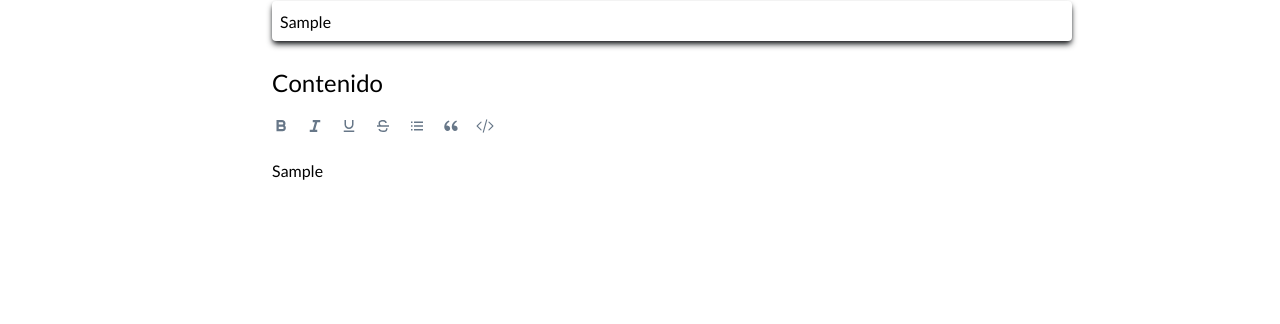
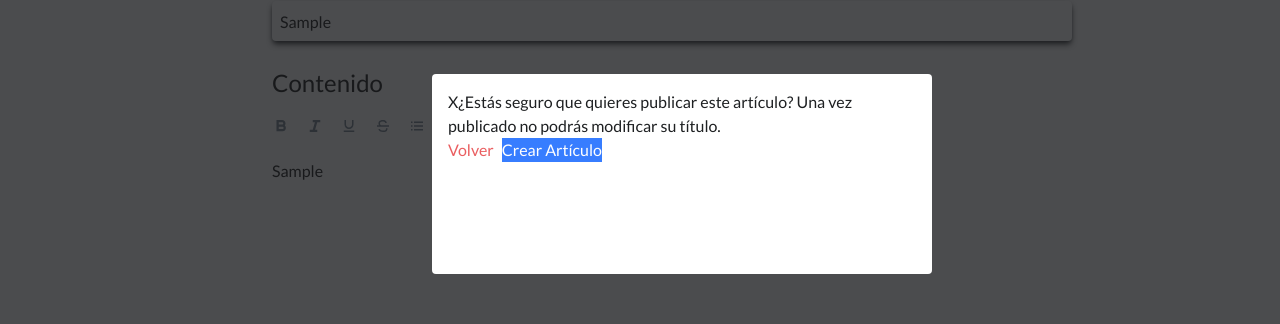
Before and after one commit to LeyCod/front-wikideas, a React (Vite) app: page /create in a window 1280 px wide. Both pictures are taken after typing "Sample", "Sample" into the empty fields and a click on the button "Crear Artículo". Shown: the part 515-839 px from the top of the page. Built offline with nearby package versions, Linux system fonts and the light colour scheme; no server answers.

Commit message:
popups first version

```diff
--- a/package.json
+++ b/package.json
@@ -51,6 +51,7 @@
     "react-dom": "^18.2.0",
     "react-icons": "^4.7.1",
     "react-router-dom": "^6.8.1",
+    "react-toastify": "^9.1.2",
     "tailwindcss": "^3.2.4"
   },
   "devDependencies": {
--- a/src/components/Card.jsx
+++ b/src/components/Card.jsx
@@ -6,7 +6,7 @@ import { Link } from 'react-router-dom';
 
 
 //pasamos por props los elementos de la card para después reemplazarlos por datos de la API
-export const Card = ({ id, title, content, views, created, isBigCard, onCardClick }) => {
+export const Card = ({ id, title, content, views, created, isBigCard }) => {
 
     return (
         <>
--- a/src/pages/CreateArticle.jsx
+++ b/src/pages/CreateArticle.jsx
@@ -1,11 +1,23 @@
 import React, { useState } from 'react'
 import { BiBold, BiItalic, BiUnderline, BiStrikethrough, BiListUl } from 'react-icons/bi'
 import { HiCodeBracket } from 'react-icons/hi2'
-// import { HiOutlineCodeBracket } from 'react-icons/hi'
 import { RiDoubleQuotesL } from 'react-icons/ri'
+import { CreatePopUp } from './CreatePopUp'
+import { Link } from 'react-router-dom'
 
 export const CreateArticle = () => {
     const [formData, setFormData] = useState({ title: '', content: '' })
+    //state para el button
+    const [showPopUp, setShowPopUp] = useState(false);
+
+    //setter para abrir el pop up
+    const handleClick = () => {
+        setShowPopUp(true);
+    };
+
+    const closePopUp = () => {
+        setShowPopUp(false)
+    }
 
 
     const handleFormChange = event => {
@@ -67,9 +79,15 @@ export const CreateArticle = () => {
                         rows="10"></textarea>
 
                 </div>
+
                 <button
                     type='submit'
-                    className='bg-buttons text-selected p-1 rounded mt-4'>Crear Artículo</button>
+                    className='bg-buttons text-selected p-1 rounded mt-4'
+                    onClick={handleClick}
+                >
+                    Crear Artículo</button>
+                {showPopUp && <CreatePopUp />}
+
             </form>
         </div>
     )
--- /dev/null
+++ b/src/pages/CreatePopUp.jsx
@@ -0,0 +1,21 @@
+import React from 'react'
+
+export const CreatePopUp = () => {
+    return (
+        <>
+            <div className='fixed top-0 left-0 right-0 bottom-0 bg-title bg-opacity-80  z-10 '></div>
+            <div className='p-4 rounded w-[500px] h-[200px] bg-selected text-title relative z-20 translate-y-50 -top-[50%] left-[20%] right-[20%] '>
+                <button>X</button>
+                <span>¿Estás seguro que quieres publicar este artículo? Una vez publicado
+                    no podrás modificar su título.
+                </span>
+
+                <div className='flex flex-row gap-2 items-center'>
+                    <button className='text-alternative'>Volver</button>
+                    <button className='bg-buttons text-selected'>Crear Artículo</button>
+                </div>
+
+            </div>
+        </>
+    )
+}
--- a/src/pages/EditArticle.jsx
+++ b/src/pages/EditArticle.jsx
@@ -3,17 +3,23 @@ import { useNavigate, useParams } from 'react-router-dom';
 import { BiBold, BiItalic, BiUnderline, BiStrikethrough, BiListUl } from 'react-icons/bi'
 import { HiCodeBracket } from 'react-icons/hi2'
 import { RiDoubleQuotesL } from 'react-icons/ri'
+import { EditPopUp } from './EditPopUp'
 
 
 export const EditArticle = () => {
     const [data, setData] = useState({ content: '' });
     const [formData, setFormData] = useState({ content: '' })
+    //state para el button
+    const [showPopUp, setShowPopUp] = useState(false);
 
     const { id } = useParams();
 
     const navigate = useNavigate();
 
-
+    //setter para abrir el pop up
+    const handleClick = () => {
+        setShowPopUp(true);
+    };
 
     useEffect(() => {
         fetch(`https://tot.kame-code.com/api/entries/${id}`)
@@ -45,7 +51,9 @@ export const EditArticle = () => {
         })
 
             .then(response => response.json())
+
             .then(() => navigate(`/article/${id}`))
+
             .catch(error => console.error(error));
     };
 
@@ -86,7 +94,8 @@ export const EditArticle = () => {
                     />
                 </div>
                 <div className='flex flex-row justify-between'>
-                    <button className='bg-buttons text-selected p-1 rounded' type="submit">Editar Artículo</button>
+                    <button className='bg-buttons text-selected p-1 rounded' type="submit" onClick={handleClick}>Editar Artículo</button>
+                    {showPopUp && <EditPopUp />}
                     <button className='text-alternative font-bold' type="button" onClick={handleCancel}>Cancelar</button>
                 </div>
             </form>
--- /dev/null
+++ b/src/pages/EditPopUp.jsx
@@ -0,0 +1,21 @@
+import React from 'react'
+
+export const EditPopUp = () => {
+    return (
+        <>
+            <div className='fixed top-0 left-0 right-0 bottom-0 bg-title bg-opacity-80  z-10 '></div>
+            <div className='p-4 rounded w-[500px] h-[200px] bg-selected text-title relative z-20 translate-y-50 -top-[50%] left-[20%] right-[20%] '>
+                <button>X</button>
+                <span>¿Estás seguro que quieres editar este artículo? Una vez publicado
+                    no podrás modificar su título.
+                </span>
+
+                <div className='flex flex-row gap-2 items-center'>
+                    <button className='text-alternative'>Volver</button>
+                    <button className='bg-buttons text-selected'>Editar Artículo</button>
+                </div>
+
+            </div>
+        </>
+    )
+}
--- a/src/pages/LastArticlesComponent.jsx
+++ b/src/pages/LastArticlesComponent.jsx
@@ -3,6 +3,7 @@ import { Card } from '../components/Card';
 import { useFetch } from '../components/hooks/useFetch';
 import { AiFillCaretRight, AiFillCaretLeft } from 'react-icons/ai'
 import 'animate.css';
+
 
 
 export const LastArticlesComponent = () => {
@@ -20,7 +21,6 @@ export const LastArticlesComponent = () => {
     const totalPages = Math.ceil(totalElements / elementsPerPage);
 
     const ifHasMoreElements = page < totalPages;
-
 
 
     const handleChangePage = () => {
@@ -61,10 +61,11 @@ export const LastArticlesComponent = () => {
 
                         ))}
                 </div>
+
                 {/* ERROR MESSAGE */}
                 {!ifHasMoreElements &&
                     <div className='flex items-center justify-center h-[200px] p-4'>
-                        <p className='text-cardsSize md:text-subtitleSize text-alternative'>No hay más elementos para mostrar.</p>
+                        <p className='text-cardsSize md:text-subtitleSize text-alternative'>No hay más artículos para mostrar.</p>
                     </div>}
                 <div className='flex flex-row items-center justify-center mt-10 gap-3 p-4 font-bold'>
 
--- a/src/pages/MoreVisited.jsx
+++ b/src/pages/MoreVisited.jsx
@@ -38,7 +38,7 @@ export const MoreVisited = () => {
     return (
 
         <>
-            <section className='flex flex-col items-center'>
+            <section className='flex flex-col items-center '>
                 <div className='flex flex-col text-center '>
                     <h1 className='text-title text-titleSize'>Más visitados</h1>
                     <h4 className='text-subtitle text-subtitleSize'>Los más populares de la comunidad</h4>
@@ -65,7 +65,7 @@ export const MoreVisited = () => {
                 {/* ERROR MESSAGE */}
                 {!ifHasMoreElements &&
                     <div className='flex items-center justify-center h-[200px] p-4 '>
-                        <p className='text-cardsSize md:text-subtitleSize text-alternative'>No hay más elementos para mostrar.</p>
+                        <p className='text-cardsSize md:text-subtitleSize text-alternative'>No hay más artículos para mostrar.</p>
                     </div>}
                 <div className='flex flex-row items-center justify-center mt-10 gap-3 p-4 font-bold'>
 
--- a/src/routes/AppRoutes.jsx
+++ b/src/routes/AppRoutes.jsx
@@ -5,6 +5,8 @@ import { EditArticle } from '../pages/EditArticle'
 import { Home } from '../pages/Home'
 import { ViewArticle } from '../pages/ViewArticle'
 import { LastArticlesComponent } from '../pages/LastArticlesComponent'
+import { MoreVisited } from '../pages/MoreVisited'
+import { CreatePopUp } from '../pages/CreatePopUp'
 
 
 export const AppRoutes = () => {
@@ -17,6 +19,8 @@ export const AppRoutes = () => {
             <Route path="create" element={<CreateArticle />}></Route>
             <Route path="edit/:id" element={<EditArticle />}></Route>
             <Route path="last" element={<LastArticlesComponent />}></Route>
+            <Route path="visited" element={<MoreVisited />}></Route>
+            {/* <Route path="/createPopUp" element={<CreatePopUp />}></Route> */}
         </Routes>
     )
 }
```
Also changed, not shown: 1 other file (tests, documents, lock files or other folders).
